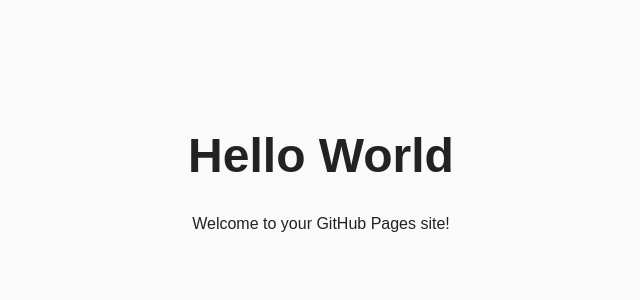
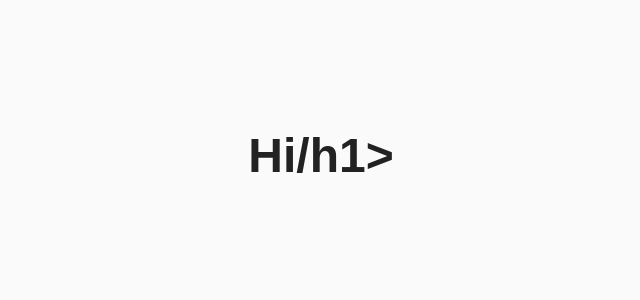
Before and after one commit to henderson2k/henderson2k.github.io, a Jekyll site: the page index.html, which Jekyll copies as it is, in a window 1280 px wide. Shown: the top 300 px of the page, without its empty margins (319-959 px from the left). Built offline with Jekyll 4.4.1, drawn with Linux system fonts in a browser that asks for light colours.

Commit message:
Update index.html

```diff
--- a/index.html
+++ b/index.html
@@ -19,7 +19,6 @@
   </style>
 </head>
 <body>
-  <h1>Hello World</h1>
-  <p>Welcome to your GitHub Pages site!</p>
+  <h1>Hi/h1>
 </body>
 </html>
```
